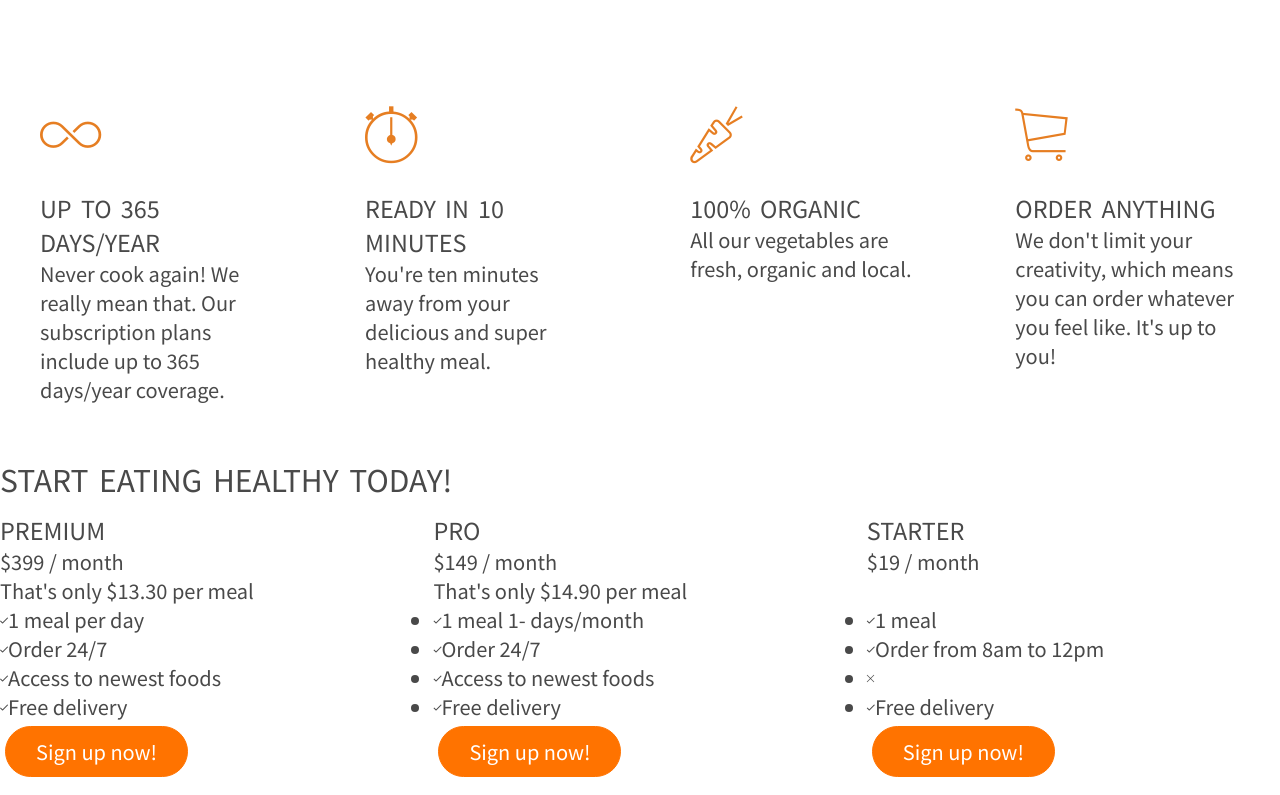
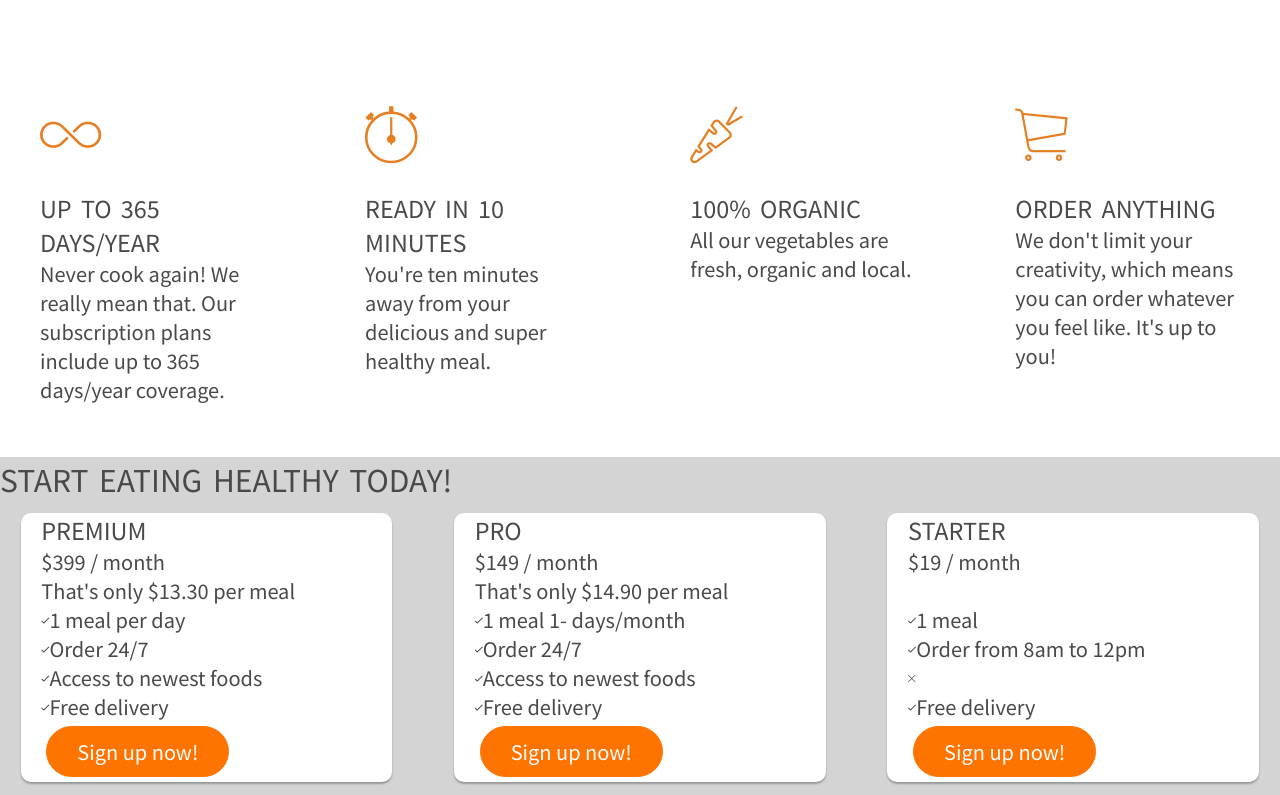
Before and after one commit to CAlfanoNerey/webdevteentech, a plain HTML site: page index.html in a window 1280 px wide. Shown: the part 896-1691 px from the top of the page. Drawn offline with Linux system fonts and the light colour scheme; files whose address does not match are found by name.

Commit message:
Visual changes to card section

```diff
--- a/resources/style.css
+++ b/resources/style.css
@@ -38,6 +38,10 @@ h1{
   color: #fff;
   font-size: 240%;
   letter-spacing: 1px;
+}
+
+ul{
+  list-style: none;
 }
 
 /* HEADER SECTION */
@@ -154,3 +158,17 @@ h1{
 .box{
   padding:40px;
 }
+
+.section-plans{
+  background-color: rgb(212, 212, 212);
+}
+
+.plan-box{
+  background-color: white;
+  border-radius: 10px;
+  width: 90%;
+  margin-left: 5%;
+  /* x, y, then blur  and color*/
+  box-shadow: 0 2px 2px rgb(151, 151, 151);
+  padding-left: 5%;
+}
```
Also changed, not shown: index.html (+7 -3 lines).
